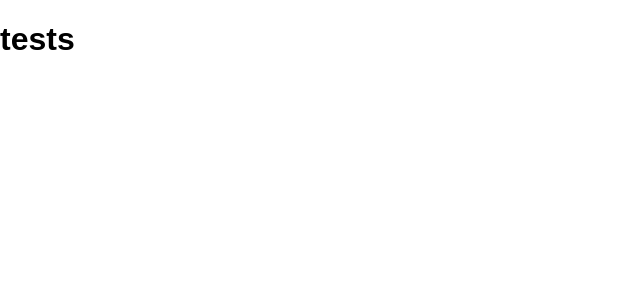
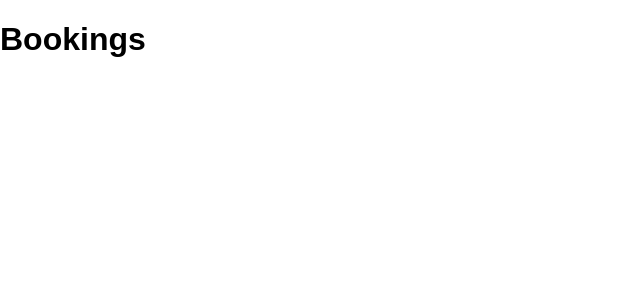
Before and after one commit to MHkaserz/eventManagerReact, a React (Create React App) app: page /bookings in a window 1280 px wide. Shown: the top 300 px of the page, without its empty margins (0-640 px from the left). Built offline with nearby package versions, Linux system fonts and the light colour scheme.

Commit message:
Created routing and dummy components

```diff
--- a/package.json
+++ b/package.json
@@ -9,6 +9,7 @@
     "eslint": "^6.8.0",
     "react": "^16.13.1",
     "react-dom": "^16.13.1",
+    "react-router-dom": "^5.1.2",
     "react-scripts": "3.4.1"
   },
   "scripts": {
--- a/src/App.js
+++ b/src/App.js
@@ -1,12 +1,28 @@
+// Imports
 import React from 'react';
+import { BrowserRouter, Route, Redirect, Switch } from 'react-router-dom';
+
+// Templates
+import Auth from './templates/Auth';
+import Events from './templates/Events';
+import Bookings from './templates/Bookings';
+
+// CSS
 import './App.css';
 
+// Application starting function
 function App() {
-  return (
-    <div className="App">
-      <h1> tests </h1>
-    </div>
-  );
+    return (
+        <BrowserRouter>
+            <Switch>
+                <Redirect from="/" to="/auth" exact />
+                <Route path="/auth" component={ Auth } />
+                <Route path="/events" component={ Events } />
+                <Route path="/bookings" component={ Bookings } />
+            </Switch>
+        </BrowserRouter>
+    );
 }
 
+// Exports
 export default App;
--- /dev/null
+++ b/src/templates/Auth.js
@@ -0,0 +1,12 @@
+// Imports
+import React, { Component } from 'react';
+
+class Auth extends Component {
+	render() {
+		return(
+			<h1> Auth </h1>
+		);
+	}
+}
+
+export default Auth;
--- /dev/null
+++ b/src/templates/Bookings.js
@@ -0,0 +1,12 @@
+// Imports
+import React, { Component } from 'react';
+
+class Bookings extends Component {
+	render() {
+		return(
+			<h1> Bookings </h1>
+		);
+	}
+}
+
+export default Bookings;
--- /dev/null
+++ b/src/templates/Events.js
@@ -0,0 +1,12 @@
+// Imports
+import React, { Component } from 'react';
+
+class Events extends Component {
+	render() {
+		return(
+			<h1> Events </h1>
+		);
+	}
+}
+
+export default Events;
```
Also changed, not shown: 1 other file (tests, documents, lock files or other folders).
